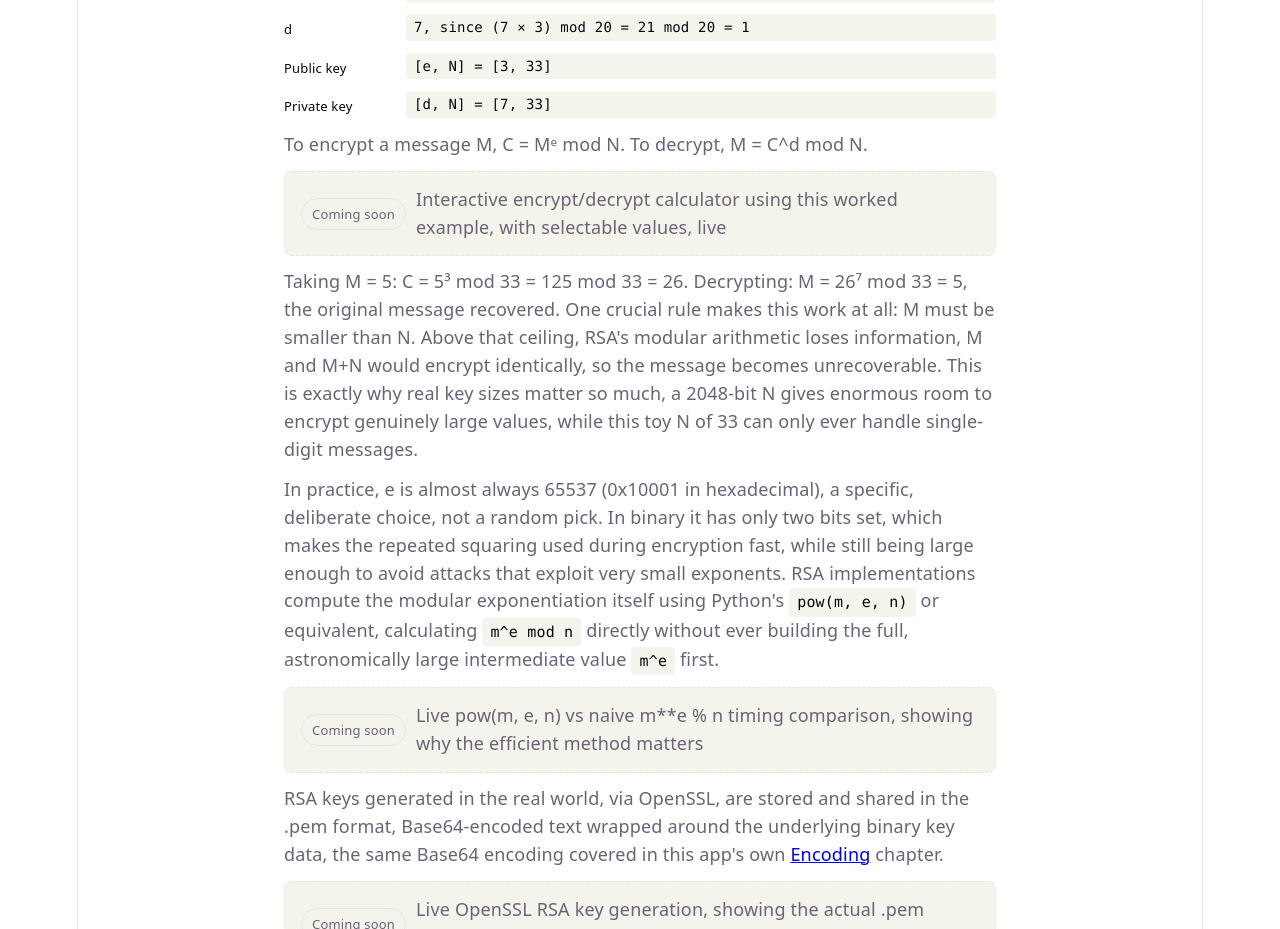
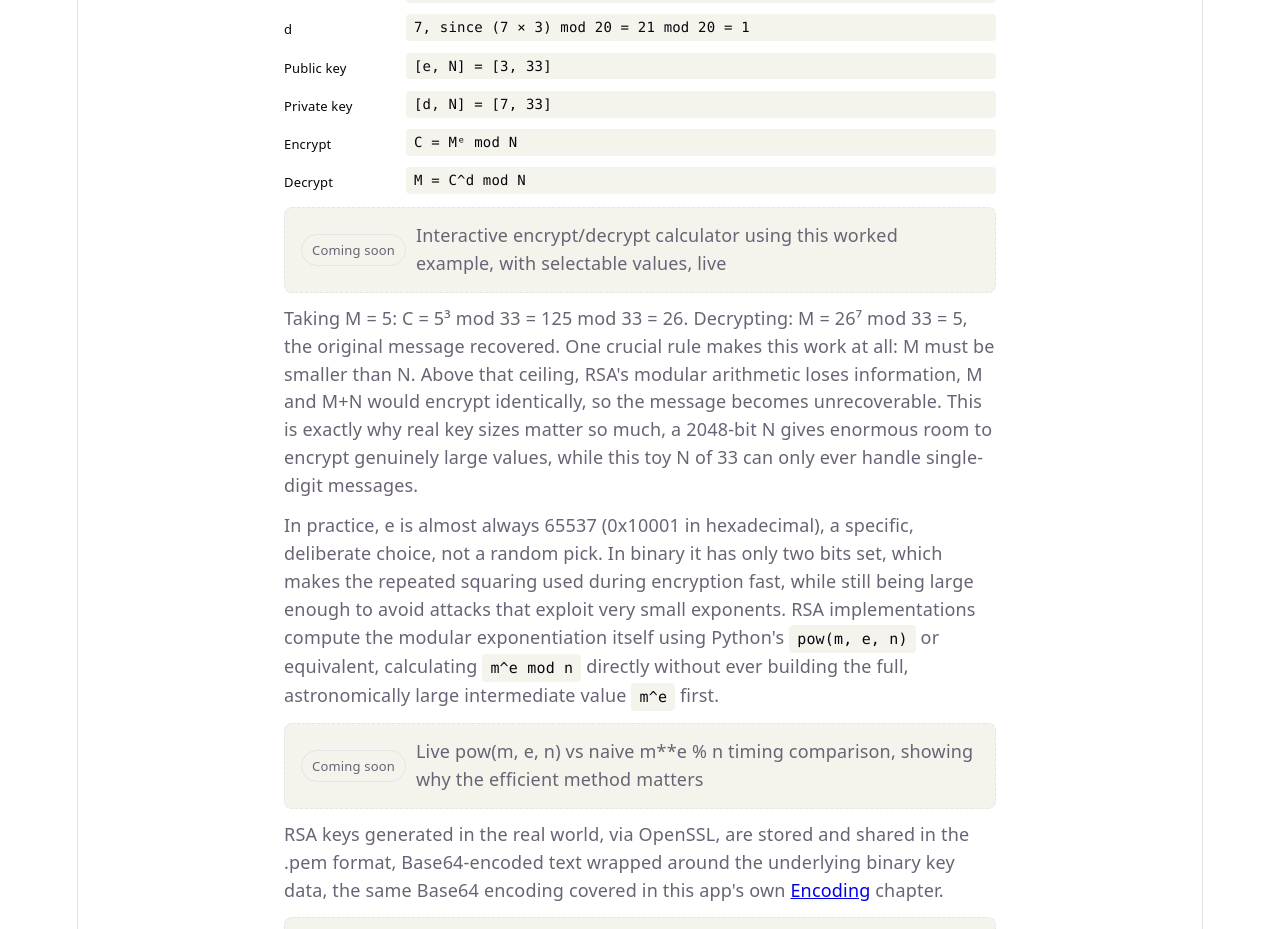
Before and after one commit to gillo7/CryptoMaths, a React (Vite) app in the folder frontend/: page /public-key-encryption in a window 1280 px wide. Shown: the part 2740-3669 px from the top of the page. Built offline with nearby package versions, Linux system fonts and the light colour scheme.

Commit message:
Fold the encrypt/decrypt formulas into the same worked-example multibox

```diff
--- a/frontend/src/pages/PublicKeyEncryption.tsx
+++ b/frontend/src/pages/PublicKeyEncryption.tsx
@@ -202,10 +202,15 @@ function PublicKeyEncryption() {
             <span className="multibox-label">Private key</span>
             <code className="multibox-value">[d, N] = [7, 33]</code>
           </div>
+          <div className="multibox-row">
+            <span className="multibox-label">Encrypt</span>
+            <code className="multibox-value">C = Mᵉ mod N</code>
+          </div>
+          <div className="multibox-row">
+            <span className="multibox-label">Decrypt</span>
+            <code className="multibox-value">M = C^d mod N</code>
+          </div>
         </div>
-        <p>
-          To encrypt a message M, C = Mᵉ mod N. To decrypt, M = C^d mod N.
-        </p>
         <PublicKeyPlaceholder label="Interactive encrypt/decrypt calculator using this worked example, with selectable values, live" />
         <p>
           Taking M = 5: C = 5³ mod 33 = 125 mod 33 = 26. Decrypting: M =
```
